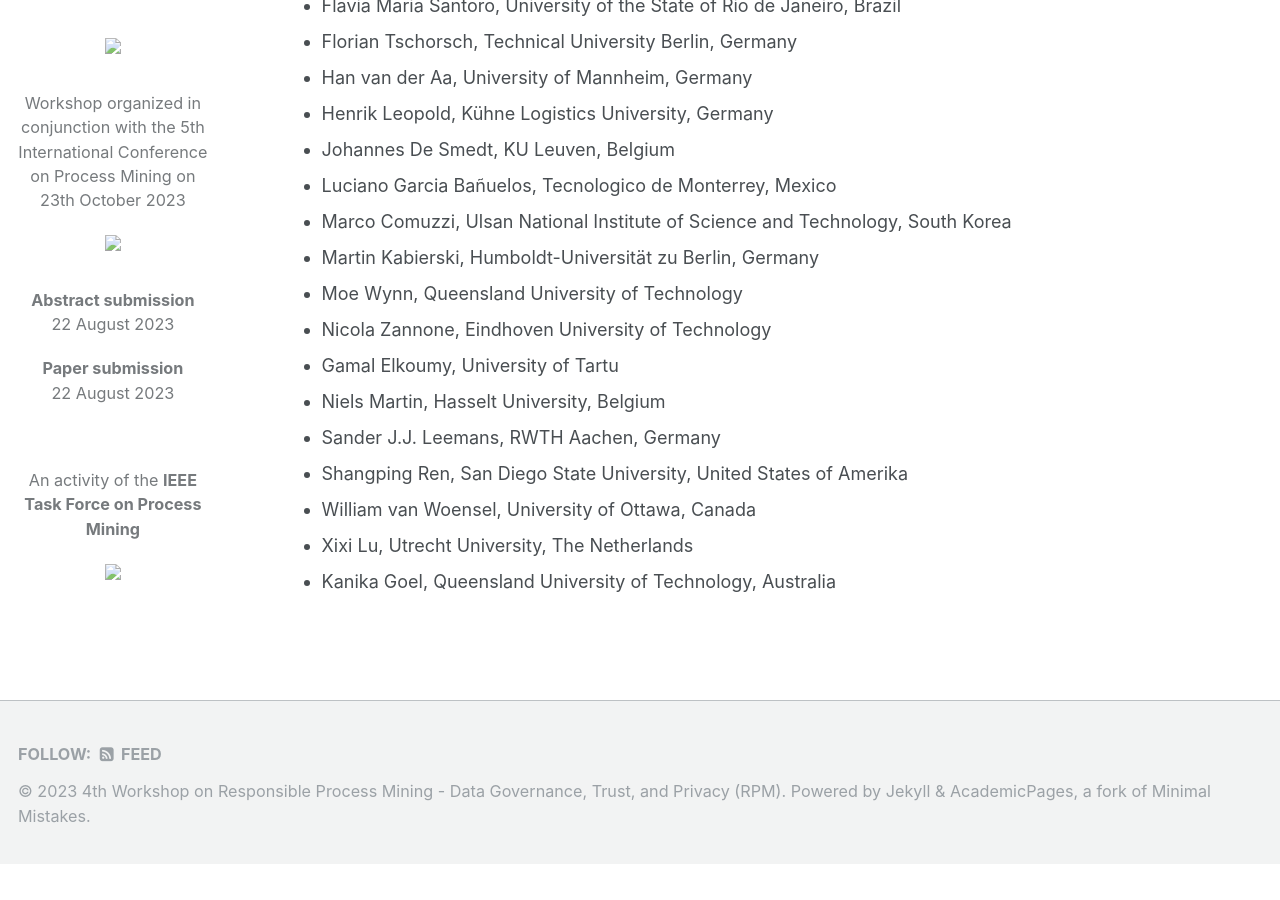
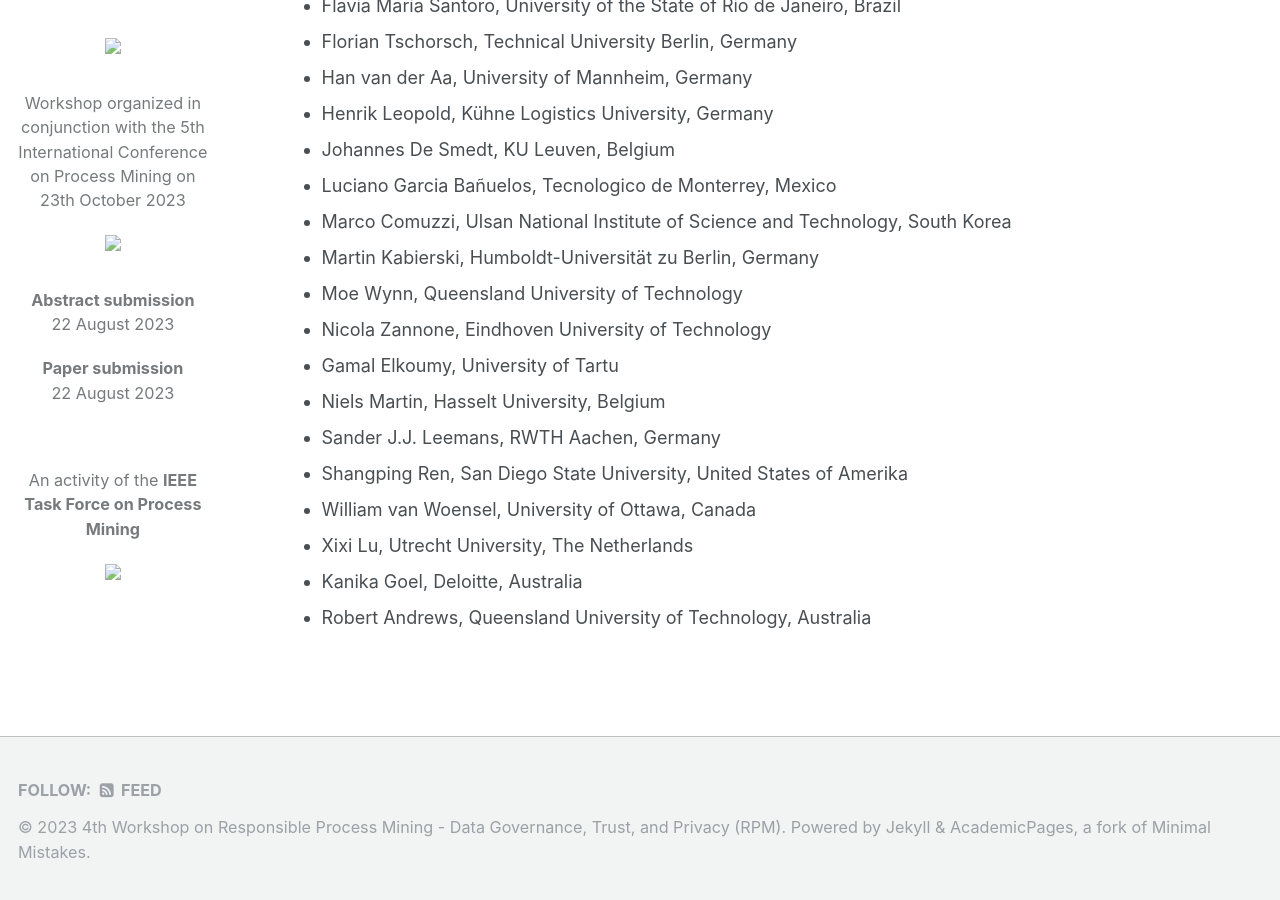
Before and after one commit to rpm-workshop/2023, a Jekyll site: the page built from _pages/about.md, in a window 1280 px wide and 900 px high, scrolled down 4039 px. Built offline with Jekyll 4.4.1, drawn with Linux system fonts in a browser that asks for light colours; before the commit the page ends 4903 px from its top, so only the background shows below that.

Commit message:
PC list updated

```diff
--- a/_pages/about.md
+++ b/_pages/about.md
@@ -87,4 +87,5 @@ Please direct questions about the RPM workshop to *Felix Mannhardt*, f.mannhardt
 *	Shangping Ren, San Diego State University, United States of Amerika
 *	William van Woensel, University of Ottawa, Canada
 *	Xixi Lu, Utrecht University, The Netherlands
-*	Kanika Goel, Queensland University of Technology, Australia
+*	Kanika Goel, Deloitte, Australia
+*	Robert Andrews, Queensland University of Technology, Australia
```
